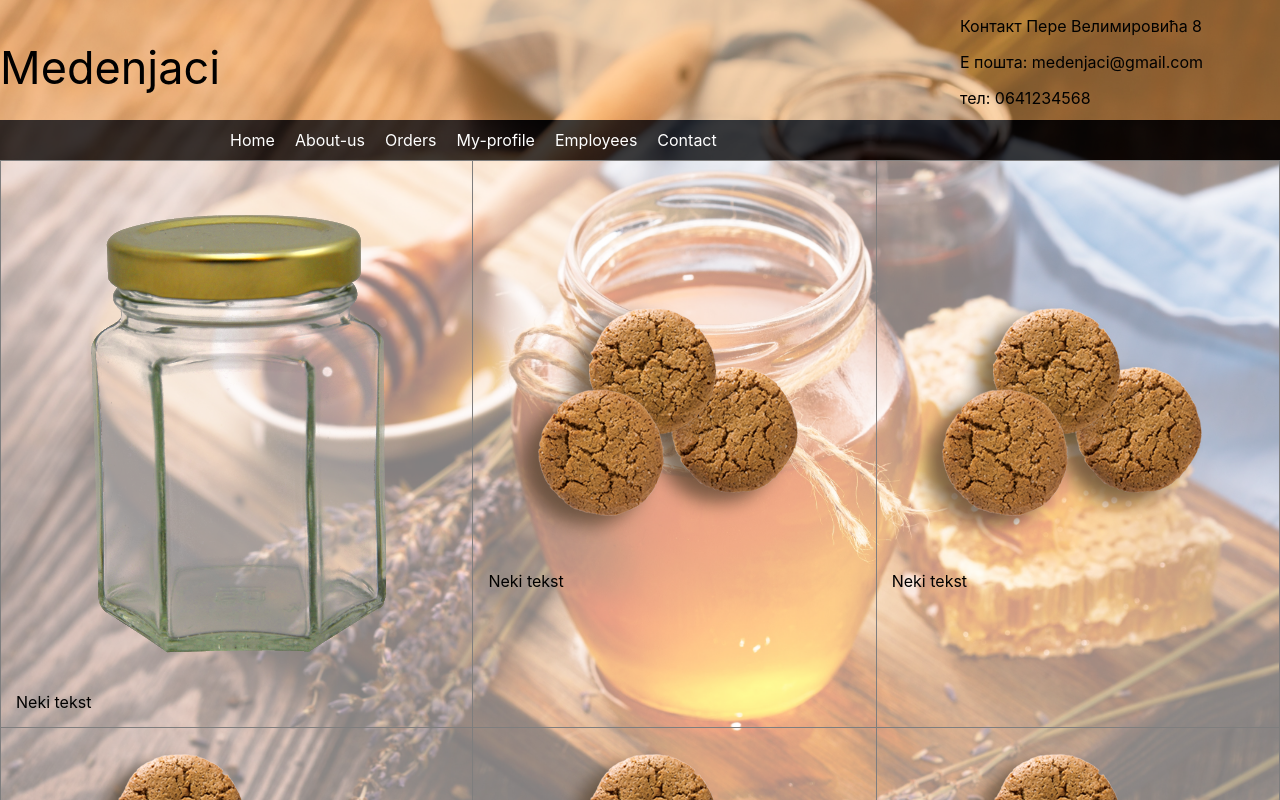
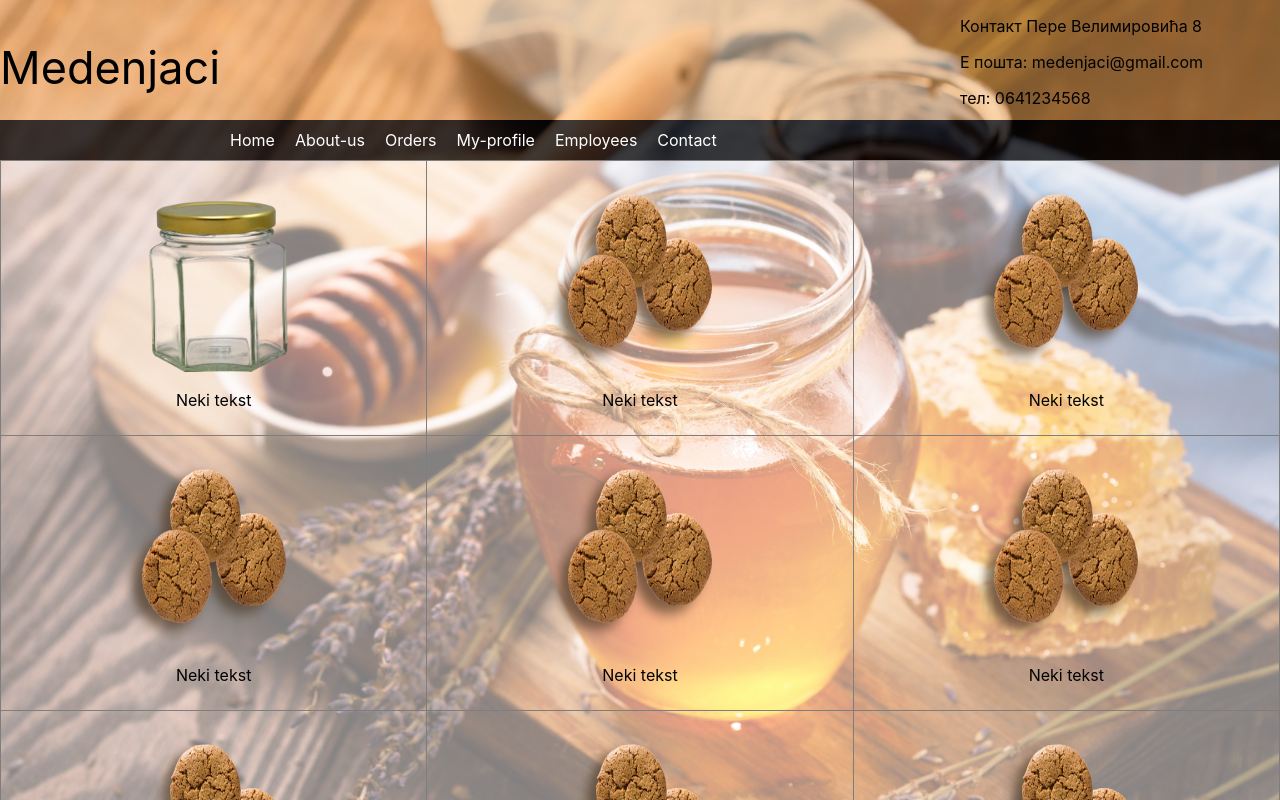
Before and after one commit to bpavle/honey-store-web, a React (Create React App) app: page /home in a window 1280 px wide. Built offline with nearby package versions, Linux system fonts and the light colour scheme.

Commit message:
Some product ajustment

```diff
--- a/src/components/Product.jsx
+++ b/src/components/Product.jsx
@@ -1,8 +1,8 @@
 import React from "react";
-import styles from "./Products.module.css";
+import styles from "./Product.module.css";
 const Product = (props) => {
   return (
-    <div className={styles.product}>
+    <div className={styles.container}>
       <img src={props.image} alt="picture placeholder" />
       <div className={styles.label}>{props.label}</div>
     </div>
--- a/src/components/Product.module.css
+++ b/src/components/Product.module.css
@@ -0,0 +1,8 @@
+.container {
+  padding: 10px;
+  text-align: center;
+}
+img {
+  height: 200px;
+  width: 200px;
+}
```
